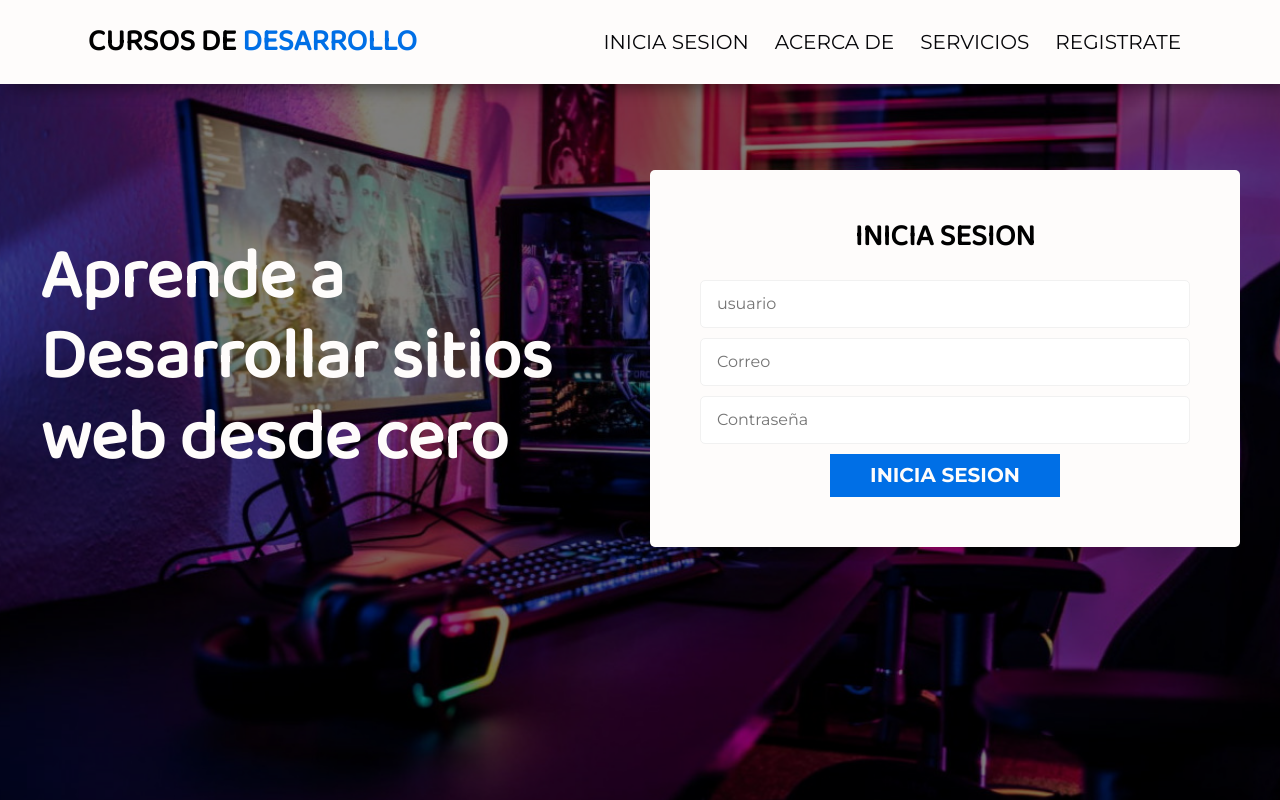
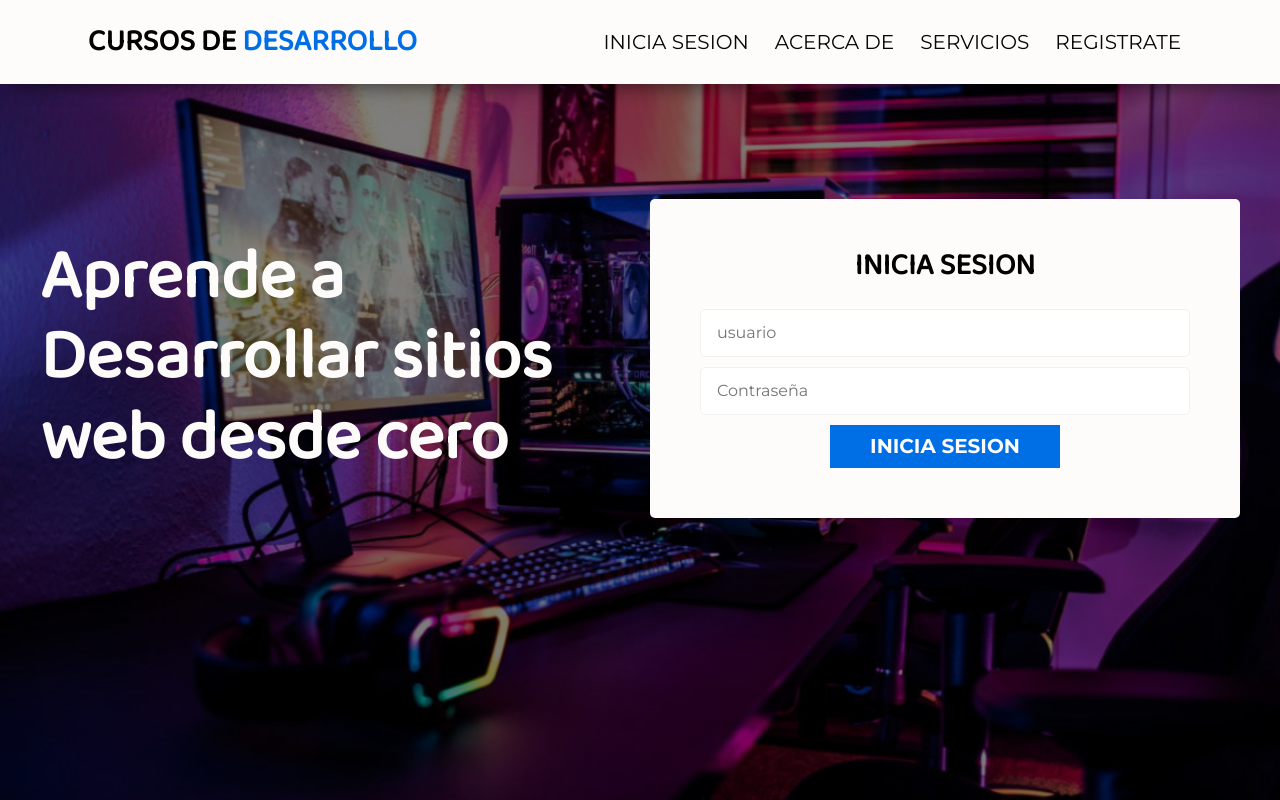
Before and after one commit to TIQUE07/Miguel.github.io, a plain HTML site: page index.html in a window 1280 px wide. Shown: the top 800 px of the page. Drawn offline with Linux system fonts and the light colour scheme.

Commit message:
ELIMINAR CORREO

```diff
--- a/index.html
+++ b/index.html
@@ -93,9 +93,7 @@
                 <div class="input-encabezado">
                     <input type="text" placeholder="usuario">
                 </div>
-                <div class="input-encabezado">
-                    <input type="mail" placeholder="Correo">
-                </div>
+
                 <div class="input-encabezado">
                     <input type="CONTRASEÑA" placeholder="Contraseña">
                 </div>
```
